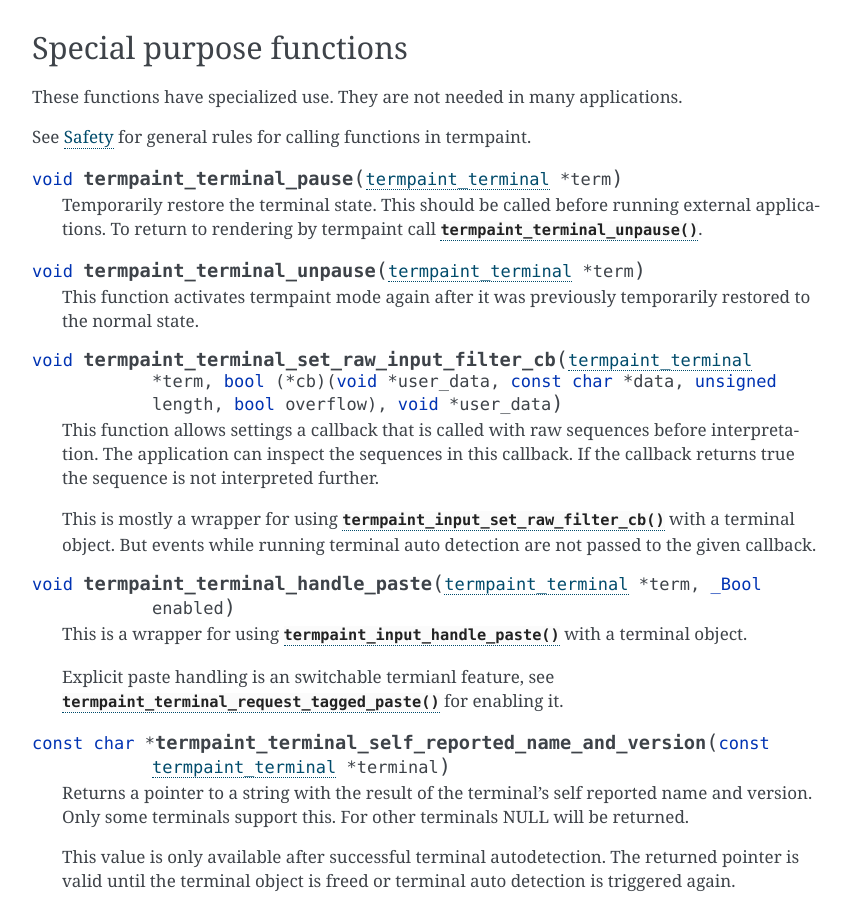
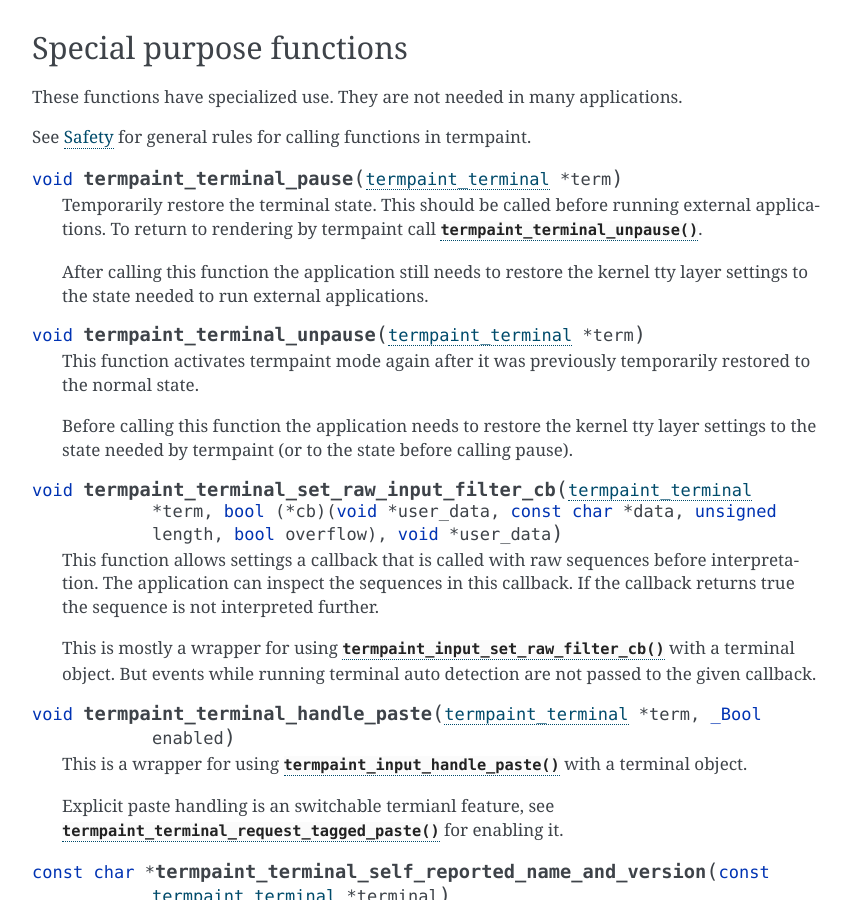
Before and after one commit to termpaint/termpaint, a Sphinx documentation site: the page built from doc/terminal.rst, in a window 1280 px wide and 900 px high, scrolled down 6998 px. Shown: the whole window, without its empty margins (308-1155 px from the left). Built offline with Sphinx 7.4.7, drawn with Linux system fonts in a browser that asks for light colours.

Commit message:
doc: pause/unpause: Document that kernel tty layer settings need to be handled by caller.

```diff
--- a/doc/terminal.rst
+++ b/doc/terminal.rst
@@ -337,10 +337,16 @@ See :ref:`safety` for general rules for calling functions in termpaint.
   Temporarily restore the terminal state. This should be called before running external applications.
   To return to rendering by termpaint call :c:func:`termpaint_terminal_unpause`.
 
+  After calling this function the application still needs to restore the kernel tty layer settings
+  to the state needed to run external applications.
+
 .. c:function:: void termpaint_terminal_unpause(termpaint_terminal *term)
 
   This function activates termpaint mode again after it was previously temporarily restored to the
   normal state.
+
+  Before calling this function the application needs to restore the kernel tty layer settings to
+  the state needed by termpaint (or to the state before calling pause).
 
 .. c:function:: void termpaint_terminal_set_raw_input_filter_cb(termpaint_terminal *term, bool (*cb)(void *user_data, const char *data, unsigned length, bool overflow), void *user_data)
 
```
